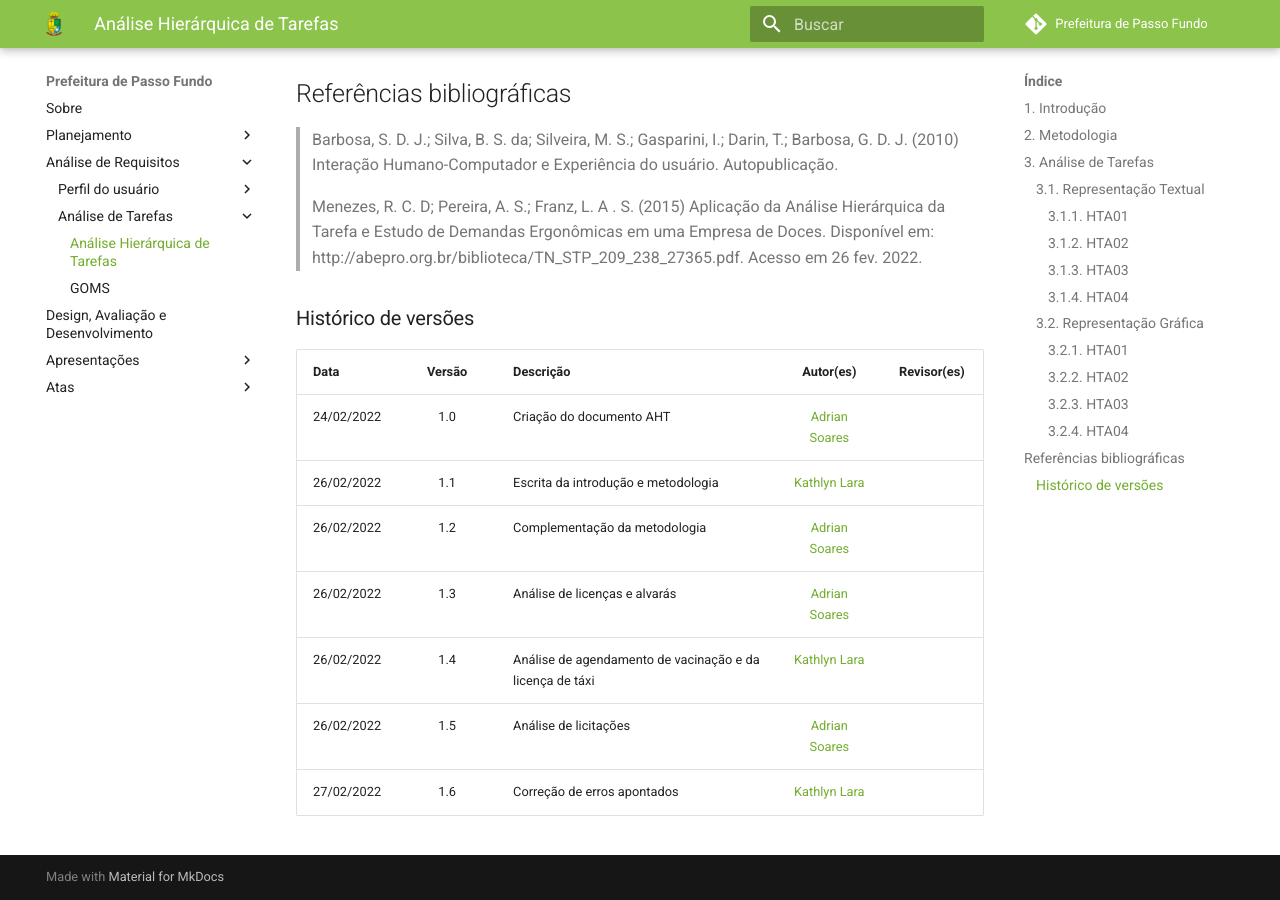
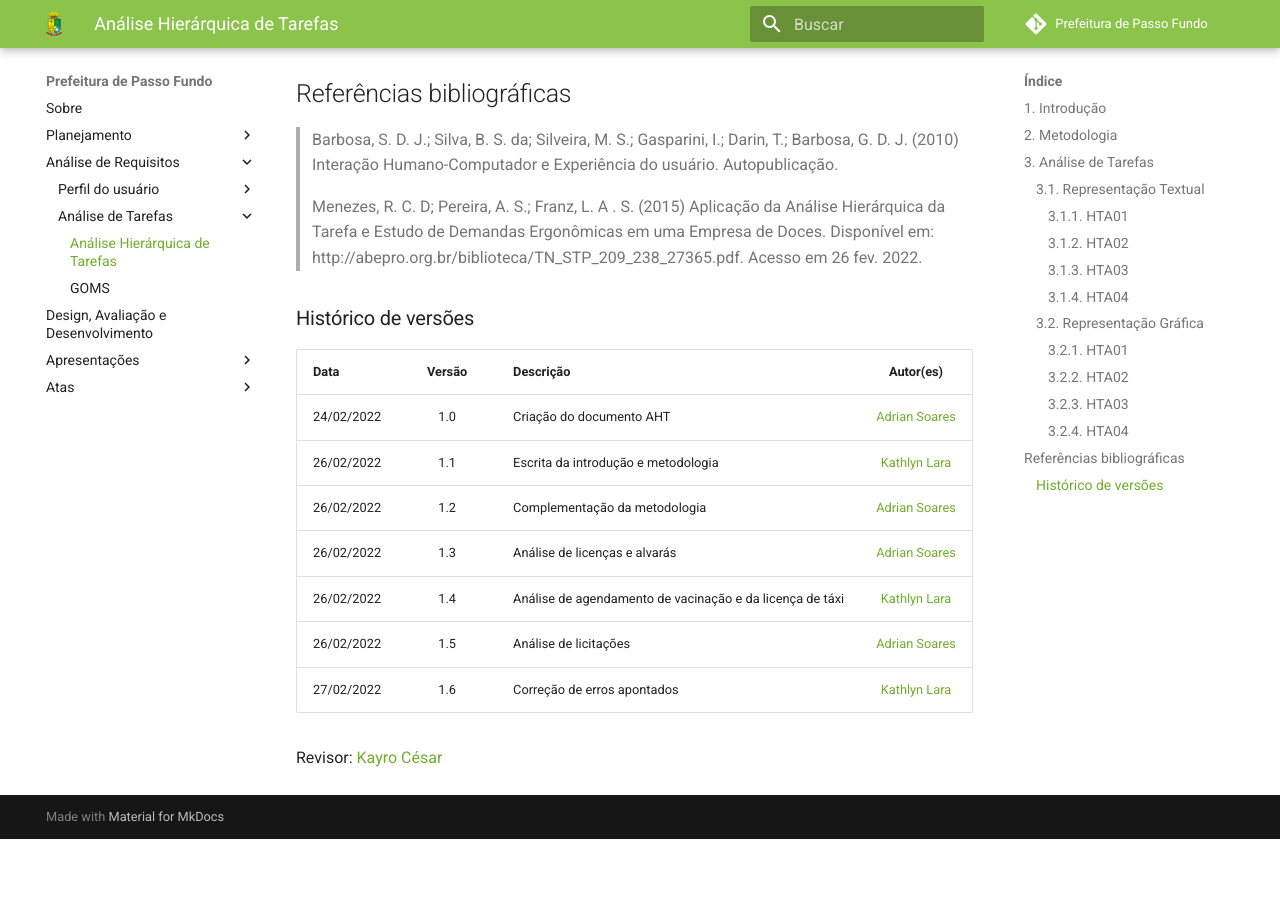
Before and after one commit to Interacao-Humano-Computador/2021.2-Prefeitura-de-Passo-Fundo, an MkDocs documentation site: the page built from docs/AnaliseRequisitos/AnaliseTarefas/hta.md, in a window 1280 px wide and 900 px high, scrolled down 10829 px. Built offline with MkDocs 1.6.1 and Material for MkDocs 9.7.7, drawn with Linux system fonts in a browser that asks for light colours; comment, search, counter and statistics services are not loaded; after the commit the page ends 11668 px from its top, so only the background shows below that.

Commit message:
#33 - add revisor

```diff
--- a/docs/AnaliseRequisitos/AnaliseTarefas/hta.md
+++ b/docs/AnaliseRequisitos/AnaliseTarefas/hta.md
@@ -246,8 +246,8 @@ Plano 3: caso queira ordenar, Faça 3.1;<br>
 
 ### Histórico de versões
 
- | **Data**   | **Versão** | **Descrição** | **Autor(es)**| **Revisor(es)** |
- | ---------- | :--------: | ---------------------------------------- |:------------------------------------------: |------|
+ | **Data**   | **Versão** | **Descrição** | **Autor(es)**|
+ | ---------- | :--------: | ---------------------------------------- |:------------------------------------------: |
  | 24/02/2022 |    1.0     | Criação do documento AHT           |        [Adrian Soares](https://github.com/SwampTG)               |
  | 26/02/2022 | 1.1 | Escrita da introdução e metodologia | [Kathlyn Lara](https://github.com/klmurussi) |
  | 26/02/2022 | 1.2 | Complementação da metodologia| [Adrian Soares](https://github.com/SwampTG) |
@@ -255,6 +255,8 @@ Plano 3: caso queira ordenar, Faça 3.1;<br>
  | 26/02/2022 | 1.4 | Análise de agendamento de vacinação e da licença de táxi| [Kathlyn Lara](https://github.com/klmurussi)      |
  | 26/02/2022 | 1.5 | Análise de licitações| [Adrian Soares](https://github.com/SwampTG) |
  | 27/02/2022 | 1.6 | Correção de erros apontados | [Kathlyn Lara](https://github.com/klmurussi) |
+
+ Revisor: [Kayro César](https://github.com/kayrocesar)
 
 <!-- <style>
 figcaption {
```
